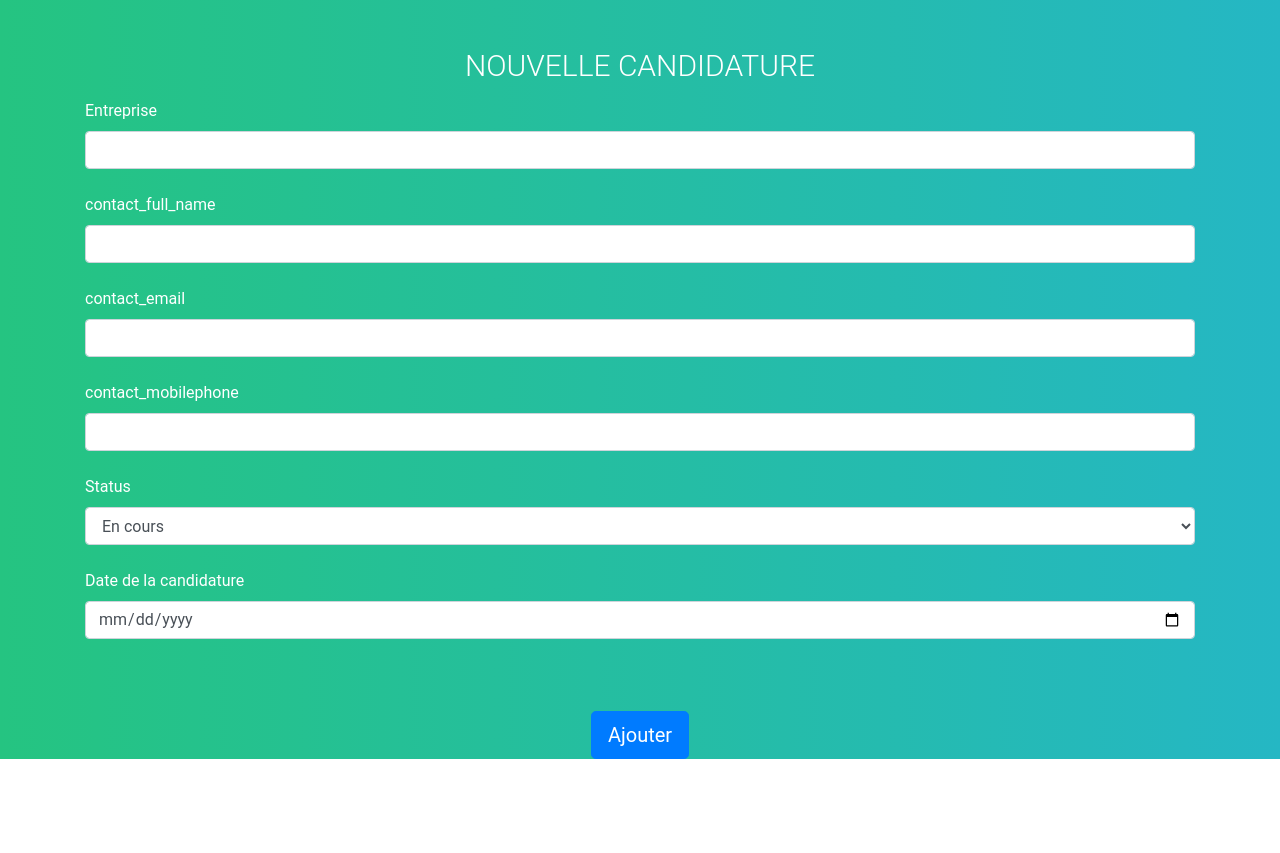
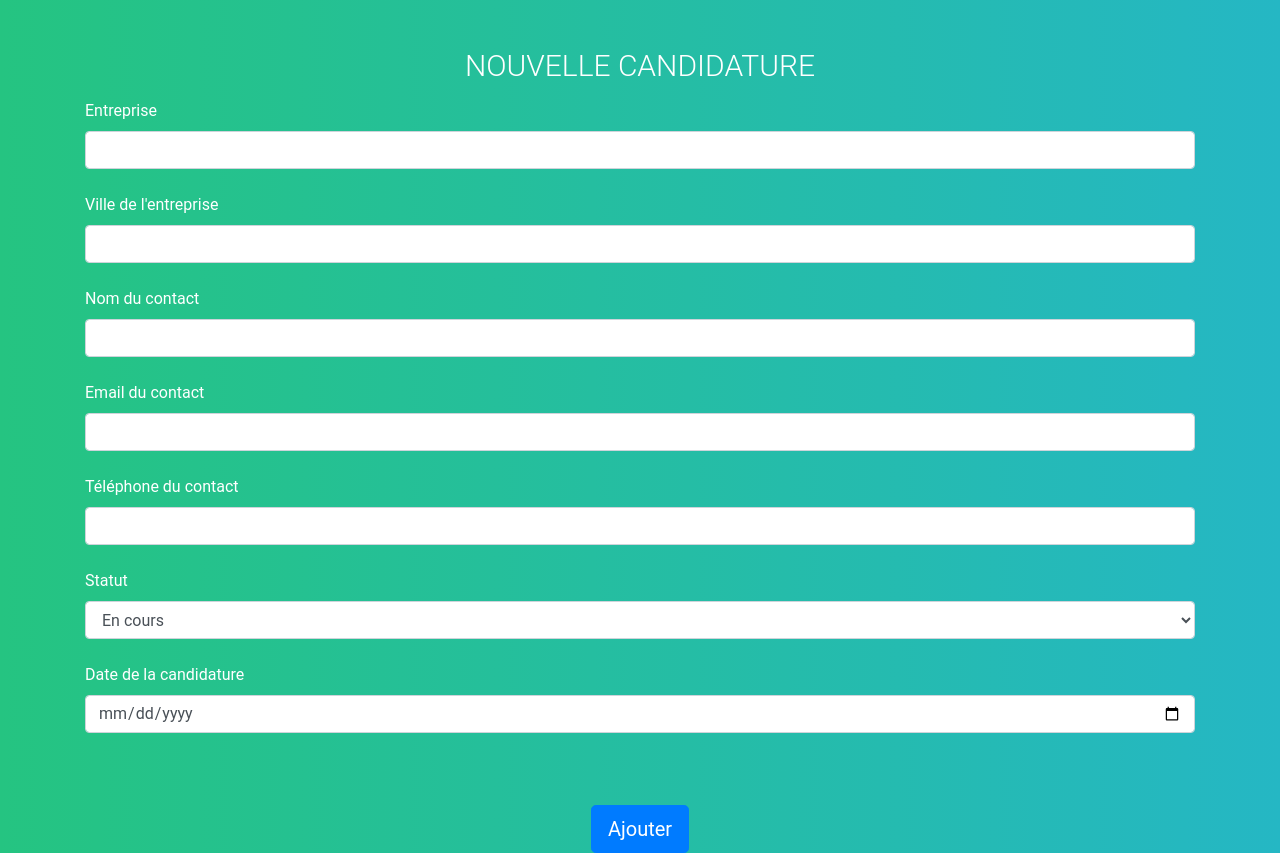
Before and after one commit to GSoulat/candi-app, a Flask app: page /candidature in a window 1280 px wide. Shown: the part 72-925 px from the top of the page. Before the commit the page ends 831 px from the top, so only its background shows below. Run offline with Flask 2, Linux system fonts and the light colour scheme; some libraries are stand-ins or nearby versions.

Commit message:
Changement champs candidacy

```diff
--- a/App/forms.py
+++ b/App/forms.py
@@ -18,10 +18,11 @@ class AddCandidacy(FlaskForm):
     """[Form to add candidacy]
     """
     entreprise = StringField(label='Entreprise', validators=[DataRequired()])
-    contact_full_name = StringField(label='contact_full_name', validators=[DataRequired()])
-    contact_email = StringField(label='contact_email', validators=[DataRequired()])
-    contact_mobilephone = StringField(label='contact_mobilephone')
-    status = SelectField(label='Status',choices=['En cours','Rejeté','Accepté','C\'est compliqué'], validators=[DataRequired()])
+    ville_entreprise = StringField(label='Ville de l\'entreprise', validators=[DataRequired()])
+    contact_full_name = StringField(label='Nom du contact', validators=[DataRequired()])
+    contact_email = StringField(label='Email du contact', validators=[DataRequired()])
+    contact_mobilephone = StringField(label='Téléphone du contact')
+    status = SelectField(label='Statut',choices=['En cours','Rejeté','Accepté','C\'est compliqué'], validators=[DataRequired()])
     date = DateField(label='Date de la candidature',validators=[DataRequired()],format='%Y-%m-%d')
     submit = SubmitField(label='Ajouter')
 
@@ -39,11 +40,12 @@ class ModifyProfile(FlaskForm):
 class ModifyCandidacy(FlaskForm):
     """[form to modify candidacy]
     """
-    contact_full_name = StringField(label='contact_full_name', validators=[DataRequired()])
-    contact_email = StringField(label='contact_email', validators=[DataRequired()])
-    contact_mobilephone = StringField(label='contact_mobilephone')
-    status = SelectField(label='Status',choices=['En cours','Rejeté','Accepté','C\'est compliqué'], validators=[DataRequired()])
+    entreprise = StringField(label='Entreprise', validators=[DataRequired()])
+    ville_entreprise = StringField(label='Ville de l\'entreprise', validators=[DataRequired()])
+    contact_full_name = StringField(label='Nom du contact', validators=[DataRequired()])
+    contact_email = StringField(label='Email du contact', validators=[DataRequired()])
+    contact_mobilephone = StringField(label='Téléphone du contact')
+    status = SelectField(label='Statut',choices=['En cours','Rejeté','Accepté','C\'est compliqué'], validators=[DataRequired()])
     comment = TextAreaField(label='Commentaire')
     date = DateField(label='Date de la candidature',validators=[DataRequired()],format='%Y-%m-%d')
-
     submit = SubmitField(label="Valider")
--- a/App/models.py
+++ b/App/models.py
@@ -69,10 +69,11 @@ class Candidacy(db.Model):
     id = db.Column(db.Integer(), primary_key=True, nullable=False, unique=True)
     user_id = db.Column(db.Integer(), db.ForeignKey('users.id'),nullable=False)
     entreprise = db.Column(db.String(), nullable=False)
+    ville_entreprise = db.Column(db.String(), nullable=False)
     contact_full_name = db.Column(db.String(length=50), nullable=False)
     contact_email = db.Column(db.String(length=50), nullable=True)
     contact_mobilephone = db.Column(db.String(length=50), nullable=True)
-    date = db.Column(db.String(), nullable=False)
+    date = db.Column(db.String(), nullable=False, default= datetime.date.today())
     status = db.Column(db.String(), nullable=True, default="En cours")
     comment = db.Column(db.String(),nullable=True)
 
@@ -84,6 +85,7 @@ class Candidacy(db.Model):
             'id': self.id,
             'user_id': self.user_id,
             'entreprise': self.entreprise,
+            'ville_entreprise': self.ville_entreprise,
             'contact_full_name': self.contact_full_name,
             'contact_email': self.contact_email,
             'contact_mobilephone': self.contact_mobilephone,
--- a/App/templates/add_candidacy.html
+++ b/App/templates/add_candidacy.html
@@ -10,6 +10,10 @@
 
         {{ form.entreprise.label }}
         {{ form.entreprise(size=32, class="form-control") }}
+        <br>
+
+        {{ form.ville_entreprise.label }}
+        {{ form.ville_entreprise(size=32, class="form-control") }}
         <br>
 
         {{ form.contact_full_name.label }}
```
Also changed, not shown: App/templates/modify_candidacy.html (+7 -1 lines).
